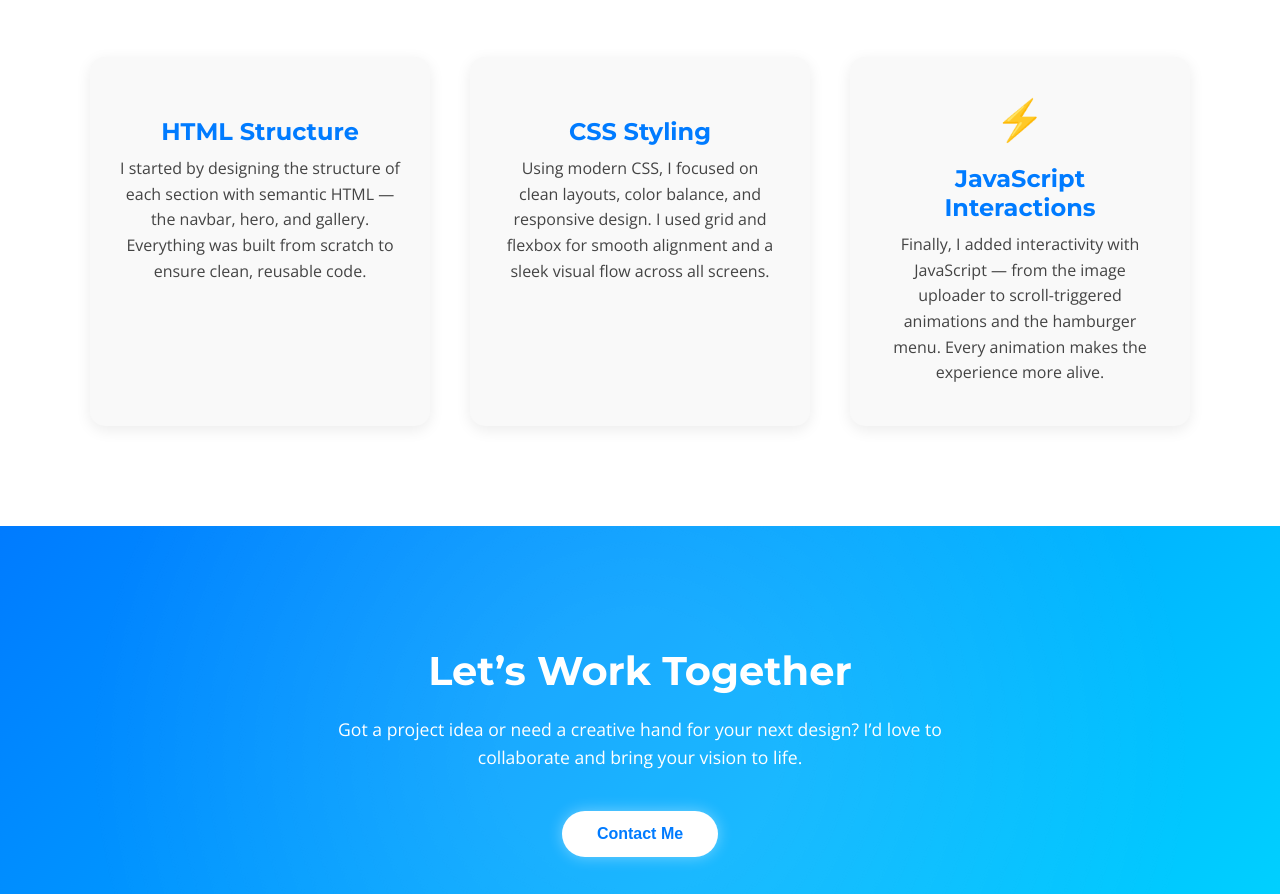
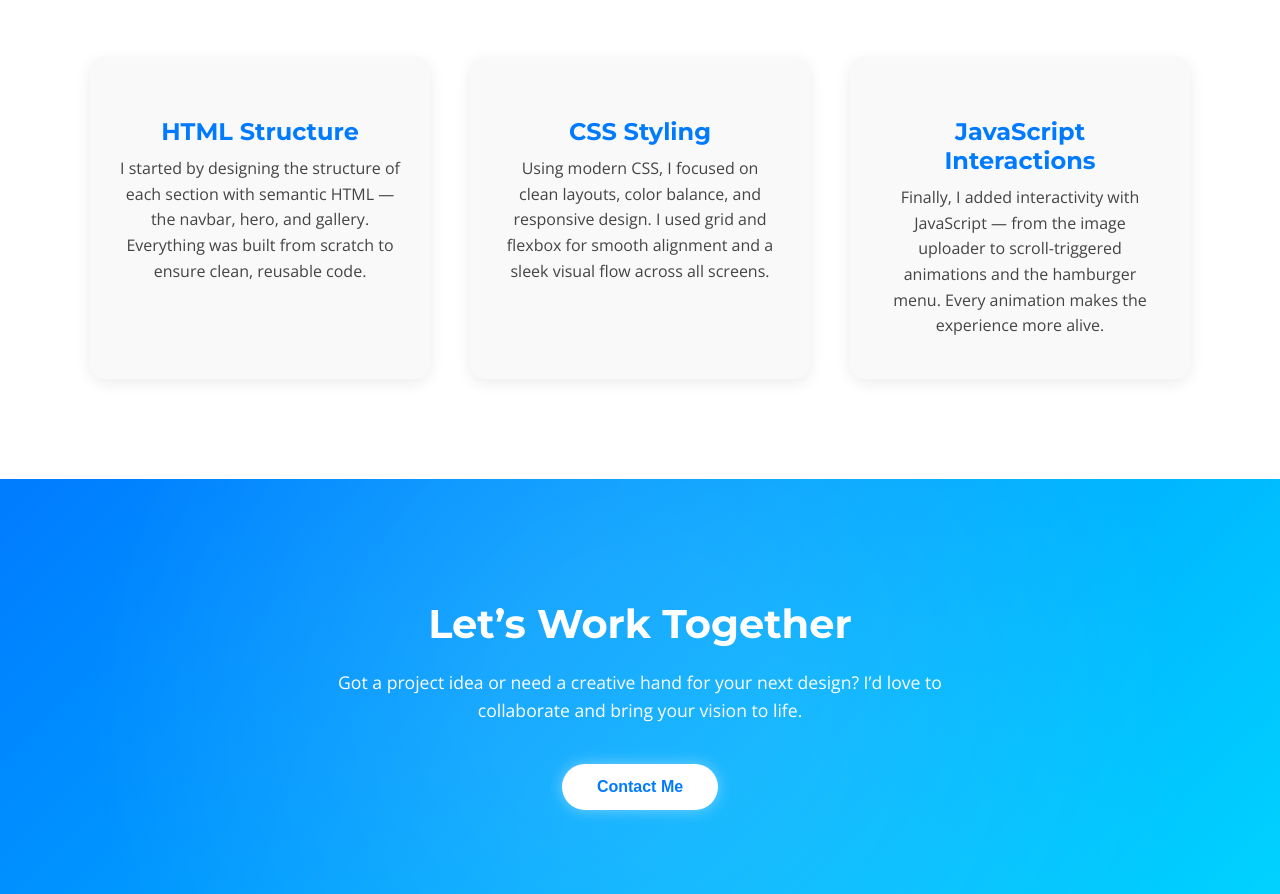
Before and after one commit to Devdave105/image-portfolio, a plain HTML site: page index.html in a window 1280 px wide. Shown: the part 2808-3702 px from the top of the page. Drawn offline with nearby package versions, Linux system fonts and the light colour scheme.

Commit message:
initial commit of image portfolio

```diff
--- a/index.html
+++ b/index.html
@@ -98,7 +98,7 @@
     </div>
 
     <div class="step">
-      <div class="icon">⚡</div>
+      <div class="icon"></div>
       <h3>JavaScript Interactions</h3>
       <p>
         Finally, I added interactivity with JavaScript — from the image uploader to scroll-triggered animations and the hamburger menu.
```
